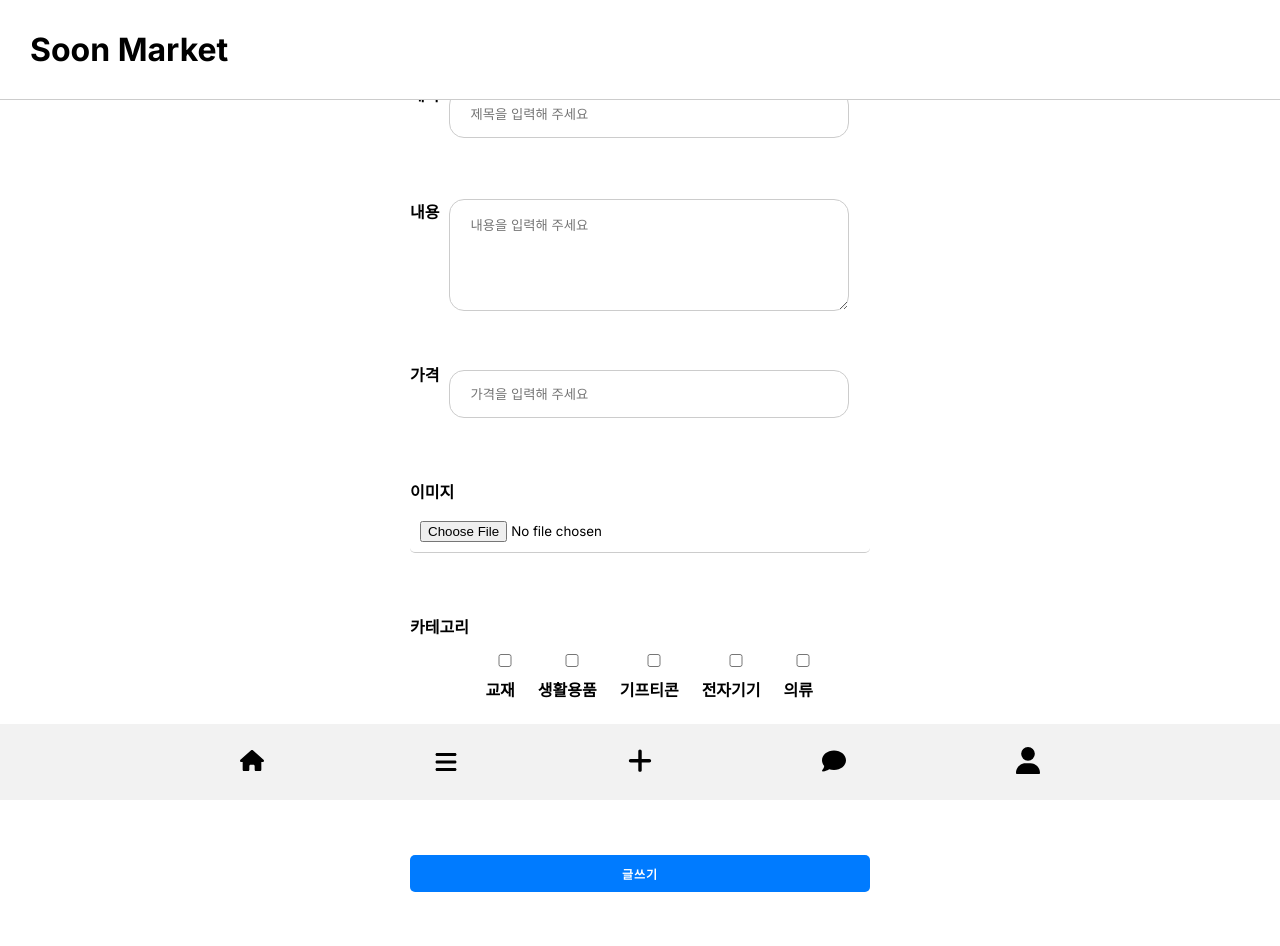
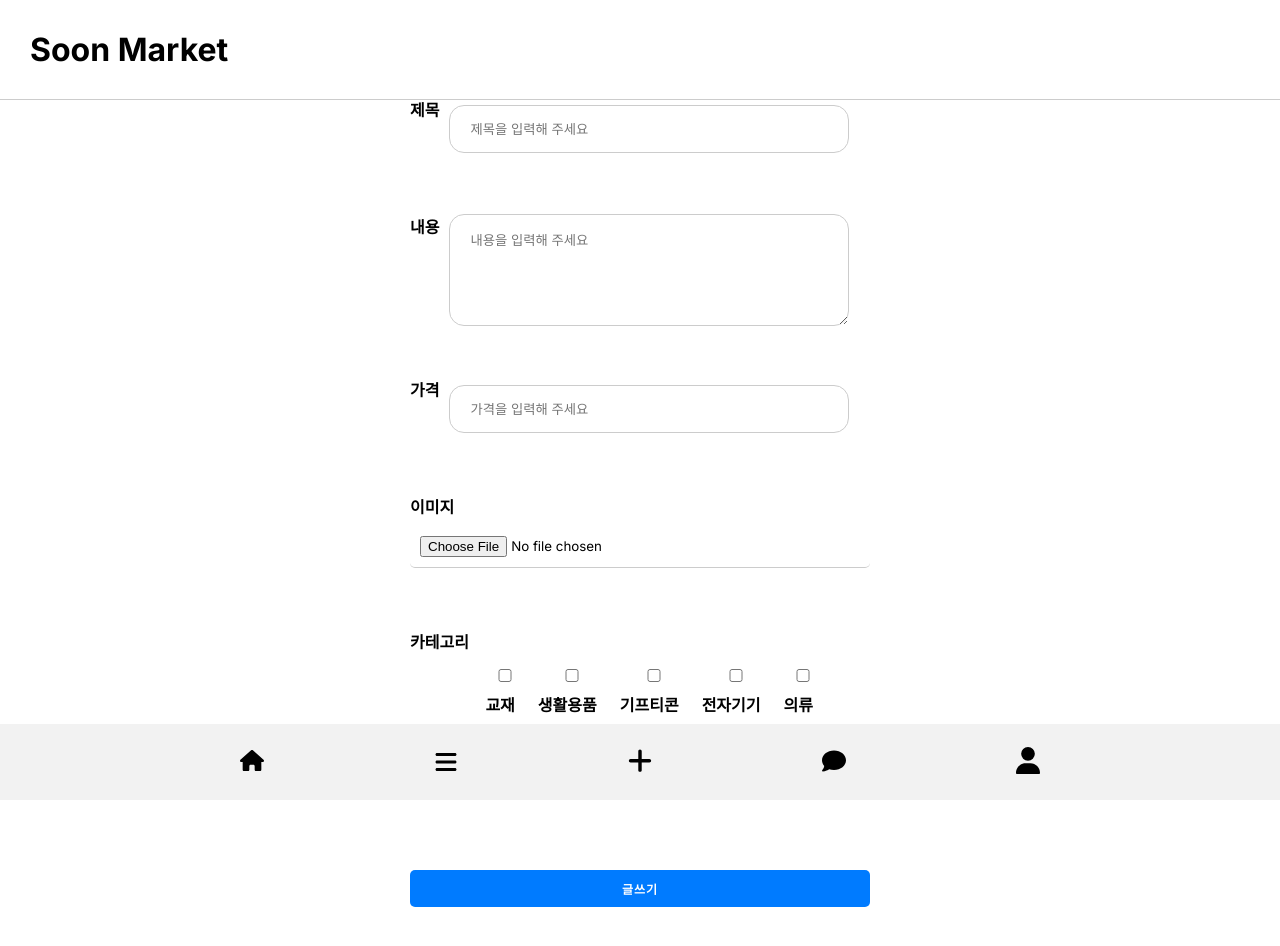
Before and after one commit to JeongHyeHa/nobase, a React (Create React App) app: page /write in a window 1280 px wide. Shown: the top 946 px of the page. Built offline with nearby package versions, Linux system fonts and the light colour scheme.

Commit message:
userpage_ 컴포넌트 겹침현상 해결! writepage 시도 전

```diff
--- a/src/components/layout/header.css
+++ b/src/components/layout/header.css
@@ -4,14 +4,17 @@
     padding: 30px;
     text-align: center;
     border-bottom: 1px solid #ccc;
-    display: flex;  /* 여기를 수정해야 컴포넌트 겹침 현상 해결할 수 있을 듯 */
+    display: flex;
     justify-content: space-between;
     align-items: center;
+
     position: fixed;
     top: 0;
     left: 0;
     right: 0;
-    z-index: 1;
+    z-index: 1000;
+    width: 100%;
+
 }
 
 .main-header h1 {
--- a/src/components/layout/layout.css
+++ b/src/components/layout/layout.css
@@ -1,3 +1,10 @@
-.layout{
-    padding-top: 150px;
+.layout {
+    padding-top: 150px; /* Header와 Navigation의 공간을 확보 */
+    padding-bottom: 60px;
 }
+
+main {
+    min-height: calc(100vh - 210px); /* Header와 Navigation의 높이를 뺀 값 */
+    margin-top: 150px;
+    margin-bottom: 60px;
+}
--- a/src/components/layout/layout.js
+++ b/src/components/layout/layout.js
@@ -3,10 +3,9 @@ import Header from './header';
 import Navigation from './navigation';
 import './layout.css';
 
-
 const Layout = ({ children }) => {
     return (
-        <div className = "layout">
+        <div className="layout">
             <Header />
             <main>
                 {children}
--- a/src/components/layout/navigation.css
+++ b/src/components/layout/navigation.css
@@ -2,11 +2,13 @@
 .navigation {
     background-color: #f2f2f2;
     padding: 10px;
+
     position: fixed;
     bottom: 0;
     left: 0;
     right: 0;
-    z-index: 1;
+    z-index: 1000;
+    width: 100%;
 }
 
 .navigation ul {
@@ -17,7 +19,6 @@
     justify-content: space-between;
     max-width: 800px;
     margin: 0 auto;
-    /* align-items: center;  */
 }
 
 .navigation li {
@@ -25,8 +26,8 @@
 }
 
 .navigation a {
-    text-decoration: none; /* 링크 밑줄 제거 */
-    color: #176B87; /* 링크 텍스트 색상 설정 */
+    text-decoration: none;
+    color: #176B87;
 }
 
 .user-icon-container {
@@ -59,7 +60,7 @@
 
 .icon-container svg {
     width: 100%; /* 이미지가 부모 요소에 꽉 차도록 설정 */
-    height: 100%; /* 이미지가 부모 요소에 꽉 차도록 설정 */
+    height: 100%;
 }
 
 
```
